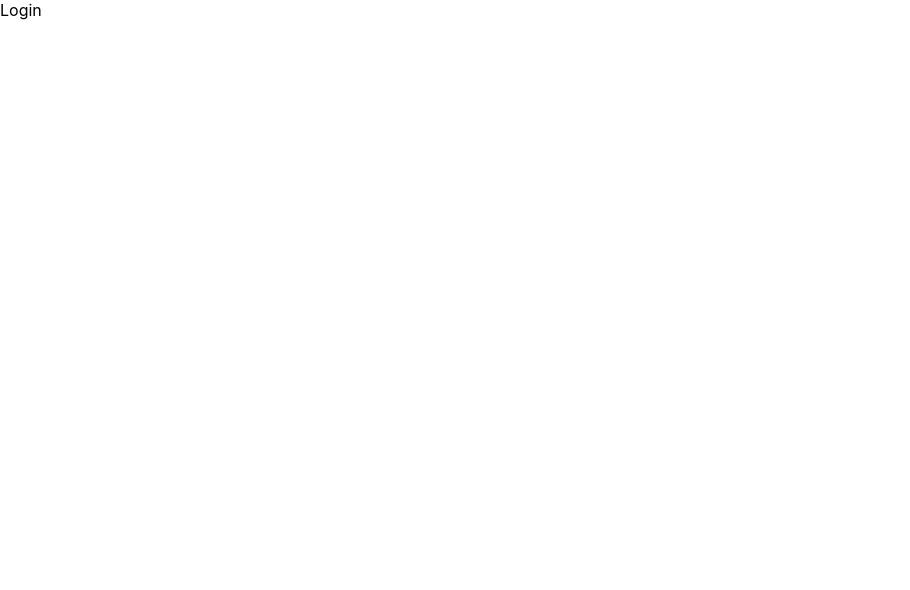
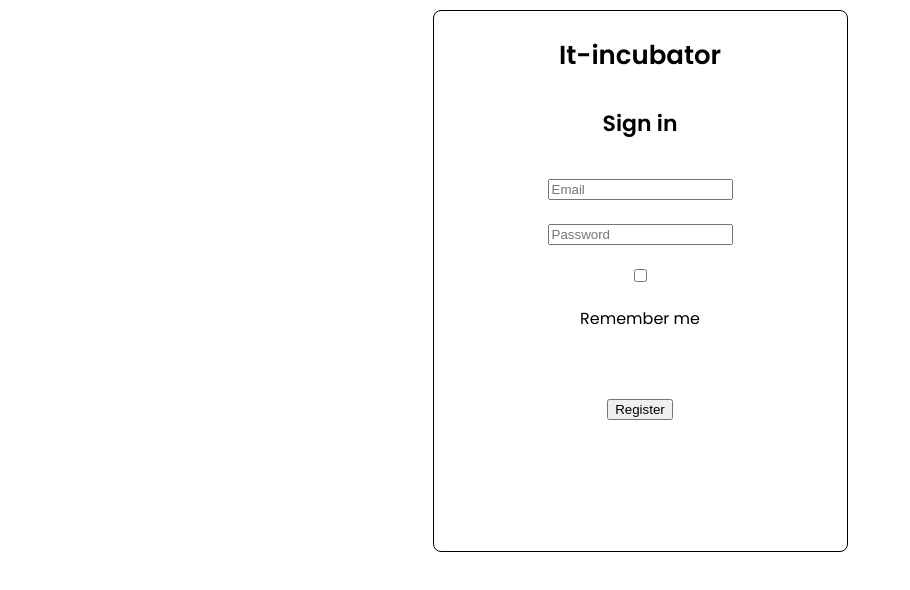
Before and after one commit to PavelLebedev90/cards, a React (Create React App) app: page /login in a window 1280 px wide. Shown: the top 590 px of the page, without its empty margins (0-910 px from the left). Built offline with nearby package versions, Linux system fonts and the light colour scheme; no server answers.

Commit message:
page login is done

```diff
--- /dev/null
+++ b/src/BLL/loginReducer.ts
@@ -0,0 +1,76 @@
+import {InitialDataType, loginApi, UserDataType} from '../api/login-api';
+import {Dispatch} from 'redux';
+import {AxiosError} from 'axios';
+
+
+let initialLoginState = {
+    isFetching: false,
+    error: ''
+} as InitialStatetype
+
+export const loginReducer = (state = initialLoginState, action: ActionLoginType): InitialStatetype => {
+    switch (action.type) {
+        case 'LOGIN/SET-USER-DATA':
+        case 'LOGIN/SET-FETCHING':
+        case 'LOGIN/SET-ERROR':
+            console.log(action.payload)
+            return {
+                ...state,
+                ...action.payload
+            }
+        default:
+            return state
+    }
+}
+// Action Creators
+export const setUserData = (Data: InitialDataType) => {
+    return {
+        type: 'LOGIN/SET-USER-DATA',
+        payload: {
+            ...Data
+        }
+    } as const
+}
+export const setFetching = (isFetching: boolean) => {
+    return {
+        type: 'LOGIN/SET-FETCHING',
+        payload: {
+            isFetching
+        }
+    } as const
+}
+export const setError = (error: string) => {
+    return {
+        type: 'LOGIN/SET-ERROR',
+        payload: {
+            error
+        }
+    } as const
+}
+
+// Thunk Creators
+export const loginUser = (userData: UserDataType) => (dispatch: Dispatch<ActionLoginType>) => {
+    dispatch(setFetching(true))
+    loginApi.login(userData)
+        .then((res) => {
+            console.log(res.data)
+            dispatch(setUserData(res.data))
+        })
+        .catch((e: AxiosError) => {
+            const error = e.response ? e.response.data.error : (e.message + ', more details in the console');
+            dispatch(setError(error))
+        }).finally(() => {
+            dispatch(setFetching(false))
+        }
+    )
+}
+
+type ActionLoginType =
+    ReturnType<typeof setUserData>
+    | ReturnType<typeof setFetching>
+    | ReturnType<typeof setError>
+
+type InitialStatetype = InitialDataType & {
+    isFetching: boolean
+    error: string
+}
--- a/src/BLL/store.ts
+++ b/src/BLL/store.ts
@@ -1,9 +1,11 @@
 import {applyMiddleware, combineReducers, createStore} from 'redux';
 import {cardsReducer} from './cardsReducer';
 import thunk from 'redux-thunk';
+import {loginReducer} from './loginReducer';
 
 const rootReducer = combineReducers({
-    cards: cardsReducer
+    cards: cardsReducer,
+    login: loginReducer
 })
 
 export type RootStateType = ReturnType<typeof rootReducer>
--- a/src/api/login-api.ts
+++ b/src/api/login-api.ts
@@ -1,3 +1,36 @@
+import axios from 'axios';
 
 
-export const loginApi = {}
+
+export const instanceLogin = axios.create({
+    baseURL: process.env.REACT_APP_BACK_URL || 'http://localhost:7542/2.0/',
+    withCredentials: true,
+})
+
+export const loginApi = {
+    login(userData: UserDataType){
+        return instanceLogin.post<InitialDataType>('/auth/login', userData)
+    }
+}
+
+
+export type UserDataType = {
+    email: string
+    password: string
+    rememberMe: boolean
+}
+
+
+export type InitialDataType = {
+    _id: string
+    email: string
+    name: string
+    avatar?: string
+    publicCardPacksCount: number
+    created: Date
+    updated: Date
+    isAdmin: boolean
+    verified: boolean
+    rememberMe: boolean
+    error?: string
+}
--- a/src/components/Login/Login.module.css
+++ b/src/components/Login/Login.module.css
@@ -0,0 +1,51 @@
+@import url('https://fonts.googleapis.com/css2?family=Poppins:wght@300;400;500;600;700;800&display=swap');
+
+.mainBlock {
+    width: 413px;
+    height: 540px;
+    border: 1px solid black;
+    border-radius: 8px;
+    margin: 0 auto;
+    margin-top: 10px;
+    display: flex;
+    flex-direction: column;
+    align-items: center;
+    font-family: 'Poppins', sans-serif;
+}
+
+h1 {
+    margin-top: 25px;
+    margin-bottom: 0;
+    font-size: 26px;
+    font-weight: 600;
+    line-height: 39px;
+    font-style: normal;
+
+}
+h3 {
+    margin-top: 32px;
+    margin-bottom: 0;
+    font-style: normal;
+    font-weight: 600;
+    font-size: 22px;
+    line-height: 33px;
+}
+.inputsBlock {
+    display: flex;
+    flex-direction: column;
+    align-items: center;
+    margin: 39px 0 0 0;
+
+}
+.inputsBlock input {
+    margin-bottom: 24px;
+}
+.buttonsBlock {
+    margin: 60px 0 0 0;
+}
+.error{
+    font-size: 15px;
+    font-weight: bolder;
+    color: rgba(255,93,64,0.98);
+    margin: 5px;
+}
--- a/src/components/Login/Login.tsx
+++ b/src/components/Login/Login.tsx
@@ -1,9 +1,73 @@
-import React from 'react';
+import React, {ChangeEvent, useState} from 'react';
+import stylesLogin from './Login.module.css'
+import {useDispatch, useSelector} from 'react-redux';
+import {loginUser, setError} from '../../BLL/loginReducer';
+import Preloader from '../../features/Preloader';
+import {RootStateType} from '../../BLL/store';
+import {useNavigate} from 'react-router-dom';
+
 
 const Login = () => {
+    const dispatch = useDispatch()
+    const isFetching = useSelector<RootStateType, boolean>(state => state.login.isFetching)
+    const error = useSelector<RootStateType, string>(state => state.login.error)
+    const userId = useSelector<RootStateType, string>(state => state.login._id)
+    const [emailState, setEmailState] = useState<string>('')
+    const [passwordState, setPasswordState] = useState<string>('')
+    const [rememberMe, setRememberMe] = useState(false)
+    const navigate = useNavigate()
+
+
+    const emailHandler = (e: ChangeEvent<HTMLInputElement>) => {
+        setEmailState(e.currentTarget.value)
+        dispatch(setError(''))
+    }
+    const passwordHandler = (e: ChangeEvent<HTMLInputElement>) => {
+        setPasswordState(e.currentTarget.value)
+        dispatch(setError(''))
+    }
+    const rememberMeHandler = (e: ChangeEvent<HTMLInputElement>) => {
+        setRememberMe(e.currentTarget.checked)
+    }
+    const onClickHandler = () => {
+        dispatch(loginUser({
+            email: emailState,
+            password: passwordState,
+            rememberMe: rememberMe
+        }))
+    }
+
+    if (userId) {
+        navigate('/profile')
+    }
     return (
-        <div>
-            Login
+        <div className={stylesLogin.mainBlock}>
+            <h1>It-incubator</h1>
+            <h3>Sign in</h3>
+            <div className={stylesLogin.inputsBlock}>
+                <input type="text"
+                       placeholder="Email"
+                       value={emailState}
+                       onChange={emailHandler}/>
+
+                <input type="password"
+                       placeholder="Password"
+                       value={passwordState}
+                       onChange={passwordHandler}/>
+
+                <input type="checkbox" checked={rememberMe}
+                       onChange={rememberMeHandler}
+                /> Remember me
+
+            </div>
+            <div className={stylesLogin.buttonsBlock}>
+                <div className={stylesLogin.error}>{error}</div>
+                {isFetching
+                    ? <Preloader/>
+                    : <button onClick={onClickHandler} disabled={!!error}>Register</button>
+                }
+            </div>
+
         </div>
     );
 };
--- /dev/null
+++ b/src/features/Preloader.css
@@ -0,0 +1,79 @@
+:root {
+    --effect: hover 1s linear infinite;
+}
+*{
+    margin:0;
+}
+
+/*body {*/
+/*    display: flex;*/
+/*    width: 100vw;*/
+/*    height: 100vh;*/
+/*    background: black;*/
+/*    align-items: center;*/
+/*    justify-content: center;*/
+/*}*/
+
+div {
+    text-align: center;
+}
+
+ p {
+    display: inline-block;
+    text-transform: uppercase;
+    text-align: center;
+    font-size: 2em;
+    font-weight: 600;
+    transform: scale(.5);
+    color: #121212;
+    -webkit-text-stroke: 2px gray;
+}
+
+ p:nth-child(1) {
+    animation: var(--effect);
+}
+
+ p:nth-child(2) {
+    animation: var(--effect) .125s;
+}
+
+ p:nth-child(3) {
+    animation: var(--effect) .25s;
+}
+
+ p:nth-child(4) {
+    animation: var(--effect) .375s;
+}
+
+ p:nth-child(5) {
+    animation: var(--effect) .5s;
+}
+
+ p:nth-child(6) {
+    animation: var(--effect) .675s;
+}
+
+ p:nth-child(7) {
+    animation: var(--effect) .75s;
+}
+
+@keyframes hover {
+    0% {
+        transform: scale(.5);
+        color: #121212;
+        -webkit-text-stroke: 2px gray;
+    }
+
+    20% {
+        transform: scale(1);
+        color: pink;
+        -webkit-text-stroke: 3px red;
+        filter: drop-shadow(0 0 1px black)drop-shadow(0 0 1px black)drop-shadow(0 0 3px red)drop-shadow(0 0 5px red)hue-rotate(10turn);
+    }
+
+    50% {
+        transform: scale(.5);
+        color: #121212;
+        -webkit-text-stroke: 2px gray;
+    }
+}
--- /dev/null
+++ b/src/features/Preloader.tsx
@@ -0,0 +1,18 @@
+import React from 'react';
+import './Preloader.css';
+const Preloader = () => {
+    return (
+        <div>
+            <p>l</p>
+            <p>o</p>
+            <p>a</p>
+            <p>d</p>
+            <p>i</p>
+            <p>n</p>
+            <p>g</p>
+        </div>
+
+    );
+};
+
+export default Preloader;
```
Also changed, not shown: src/features/Preloader.module.css (added).
